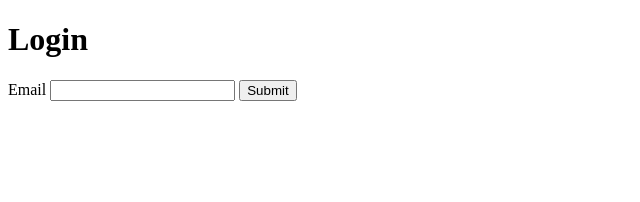
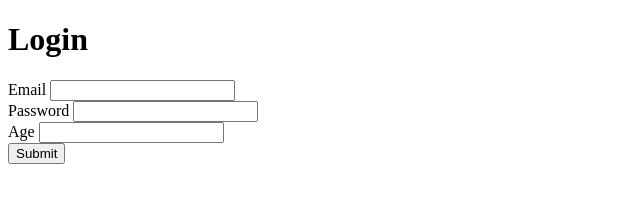
Before and after one commit to pstruthers/FES-HTML-crash-course, a plain HTML site: page index.html in a window 1280 px wide. Shown: the whole page, without its empty margins (0-640 px from the left). Drawn offline with Linux system fonts and the light colour scheme.

Commit message:
number input type

```diff
--- a/index.html
+++ b/index.html
@@ -8,9 +8,21 @@
   <body>
     <h1>Login</h1>
     <form>
+      <div>
         <label for="">Email</label>
-        <input type="email">
+        <input type="email" />
+      </div>
+      <div>
+        <label for="">Password</label>
+        <input type="password" />
+      </div>
+      <div>
+        <label for="">Age</label>
+        <input type="number">
+      </div>
+      <div>
         <button>Submit</button>
+      </div>
     </form>
   </body>
 </html>
```
